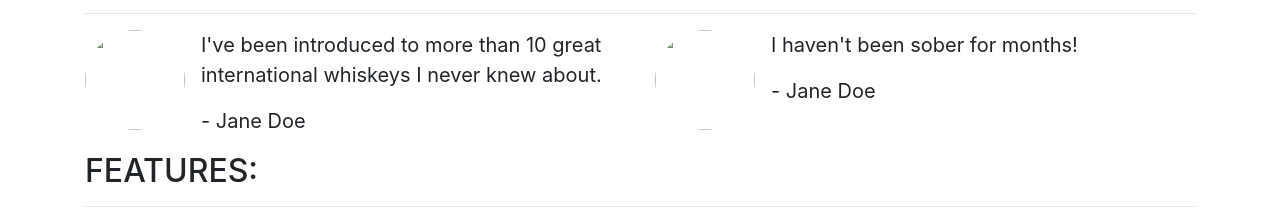
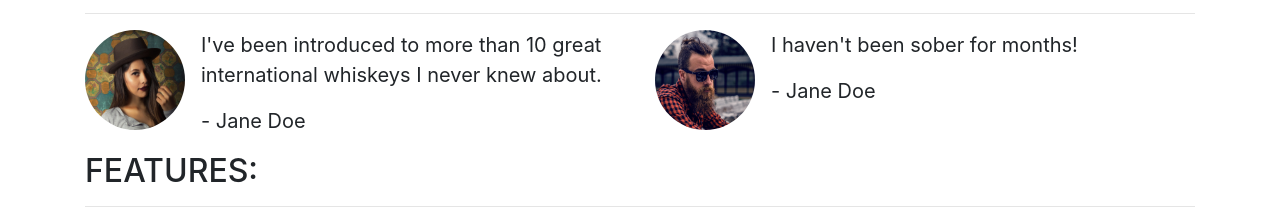
Before and after one commit to molnarlin/bootstrap-whisky-drop-off, a plain HTML site: page index.html in a window 1280 px wide. Shown: the part 563-783 px from the top of the page. Drawn offline with nearby package versions, Linux system fonts and the light colour scheme.

Commit message:
index.html updated

```diff
--- a/index.html
+++ b/index.html
@@ -8,7 +8,7 @@
     <link rel="stylesheet" href="https://maxcdn.bootstrapcdn.com/bootstrap/4.1.3/css/bootstrap.min.css">
     <link rel="stylesheet" href="https://use.fontawesome.com/releases/v5.6.1/css/all.css" integrity="sha384-gfdkjb5BdAXd+lj+gudLWI+BXq4IuLW5IT+brZEZsLFm++aCMlF1V92rMkPaX4PP" crossorigin="anonymous">
     <link href="https://fonts.googleapis.com/css?family=Roboto:400,700" rel="stylesheet">
-    <link rel="stylesheet" href="css/style.css" type="text/css" />
+    <link rel="stylesheet" href="assets/css/style.css" type="text/css" />
 </head>
 
 <body>
@@ -87,7 +87,7 @@
                     <div class="col-12 col-md-6">
                         <div class="media">
                             <div class="d-none d-sm-block">
-                                <img src="images/girl-image.png" class="rounded-circle mr-3" height=100 width=100>
+                                <img src="assets/images/girl-image.png" class="rounded-circle mr-3" height=100 width=100>
                             </div>
                             <div class="media-body">
                                 <blockquote class="blockquote">
@@ -100,7 +100,7 @@
                     <div class="col-12 col-md-6">
                         <div class="media">
                             <div class="d-none d-sm-block">
-                                <img src="images/guy-image.png" class="rounded-circle mr-3" height=100 width=100>
+                                <img src="assets/images/guy-image.png" class="rounded-circle mr-3" height=100 width=100>
                             </div>
                             <div class="media-body">
                                 <blockquote class="blockquote">
```
